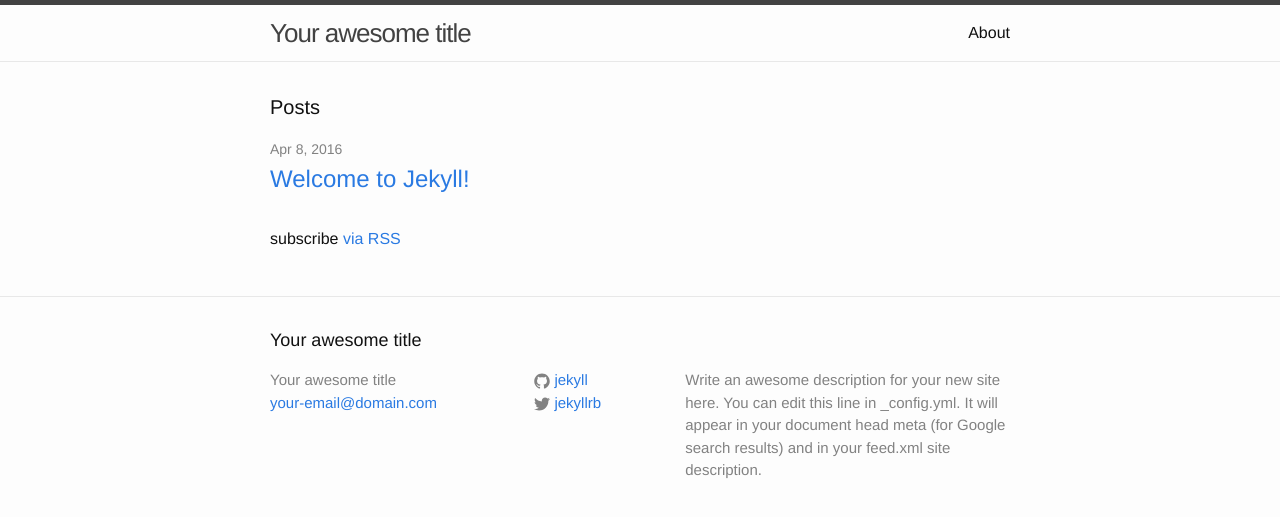
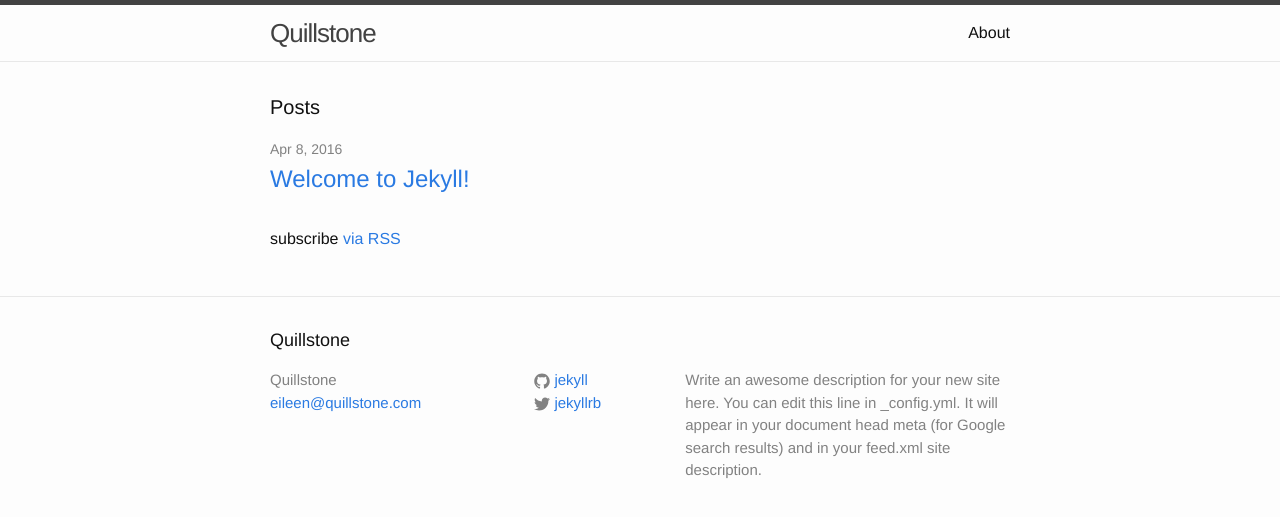
Before and after one commit to eknovack/eknovack.github.io, a Jekyll site: the page built from index.html, in a window 1280 px wide. Shown: the top 517 px of the page. Built offline with Jekyll 4.4.1, drawn with Linux system fonts in a browser that asks for light colours.

Commit message:
Updated _config.yml

```diff
--- a/_config.yml
+++ b/_config.yml
@@ -6,8 +6,8 @@
 # 'jekyll serve'. If you change this file, please restart the server process.
 
 # Site settings
-title: Your awesome title
-email: your-email@domain.com
+title: Quillstone
+email: eileen@quillstone.com
 description: > # this means to ignore newlines until "baseurl:"
   Write an awesome description for your new site here. You can edit this
   line in _config.yml. It will appear in your document head meta (for
```
